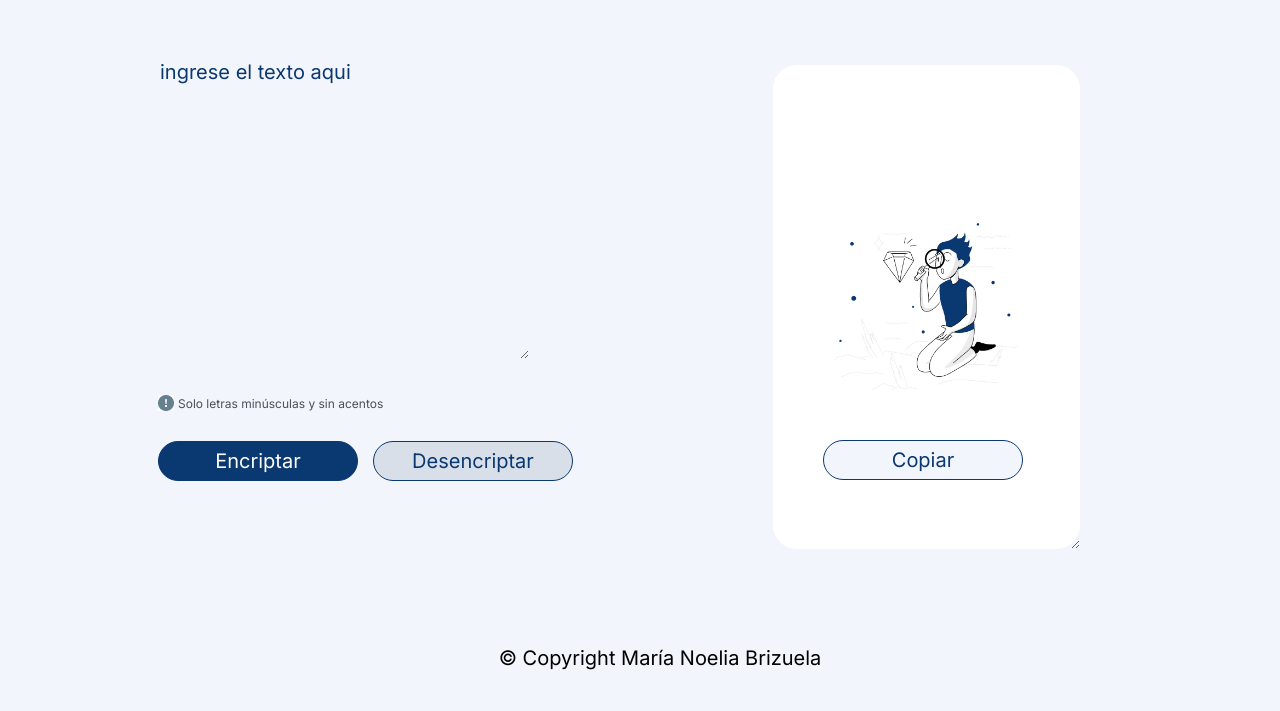
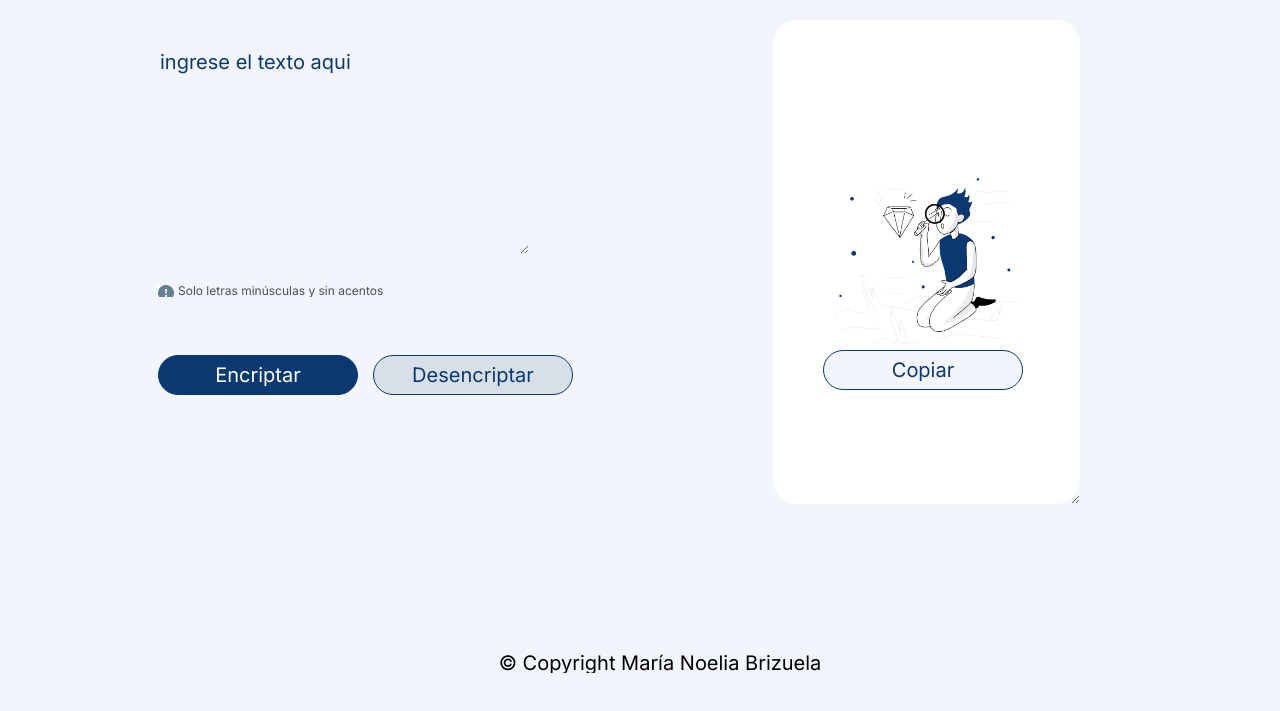
Before and after one commit to mnoelib83/alura-git, a plain HTML site: page index.html in a window 1280 px wide. Shown: the part 87-798 px from the top of the page. Drawn offline with Linux system fonts and the light colour scheme.

Commit message:
cambio de estilo

```diff
--- a/style.css
+++ b/style.css
@@ -3,7 +3,7 @@
     font-family: 'Inter';
     font-weight: 400;
     font-size: 20px;
-    line-height: 150%;
+    line-height: 100%;
     overflow-y: hidden;
 }
 
@@ -41,7 +41,7 @@ main{
 
 .botones{
     display: flex;
-    margin-top: 0px;
+    margin-top: 30px;
 }
 
 .btn-encriptar{
@@ -75,7 +75,7 @@ main{
     border-radius: 24px;
     color: #0A3871;
     margin-left: 200px;
-    margin-top: 60px;
+    margin-top: 20px;
     padding-left: 60px;
     position: fixed;
     height: 60%;
@@ -91,7 +91,7 @@ main{
     cursor: pointer;
     height: 40px;
     margin-left: 250px;
-    margin-top: 435px;
+    margin-top: 350px;
     position: absolute;
     width: 200px;
 }
```
